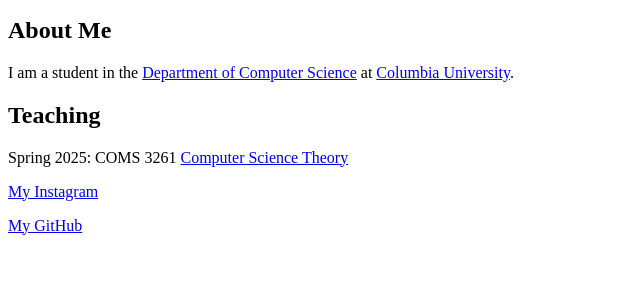
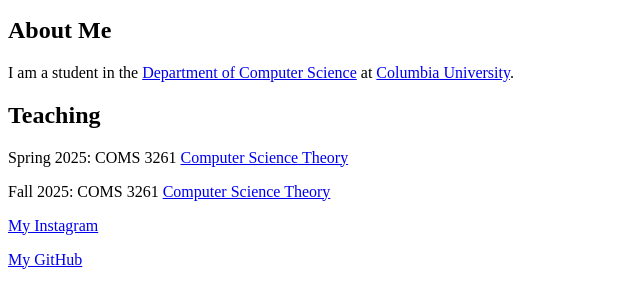
Before and after one commit to GMorgulis/GMorgulis.github.io, a plain HTML site: page index.html in a window 1280 px wide. Shown: the part 101-408 px from the top of the page, without its empty margins (0-640 px from the left). Drawn offline with Linux system fonts and the light colour scheme.

Commit message:
added fall teaching

```diff
--- a/index.html
+++ b/index.html
@@ -17,6 +17,8 @@
     <h2>Teaching</h2>
     <p> Spring 2025: COMS 3261 <a href="https://www.cs.columbia.edu/~josh/cs-theory/"
         target="_blank">Computer Science Theory</a></p>
+    <p> Fall 2025: COMS 3261 <a href="https://www.cs.columbia.edu/~toni/Courses/CSTheory2025/CStheory.html"
+        target="_blank">Computer Science Theory</a></p>
 
     <!-- <p>TA Hours Schedule:</p>
     <iframe src="https://calendar.google.com/calendar/embed?src=c_ba462eb6991d99f24e7c60e74abb8d351c95dbde97643c119f6976eb5964ea96%40group.calendar.google.com&ctz=America%2FNew_York" style="border: 0" width="800" height="600"></iframe> -->
```
